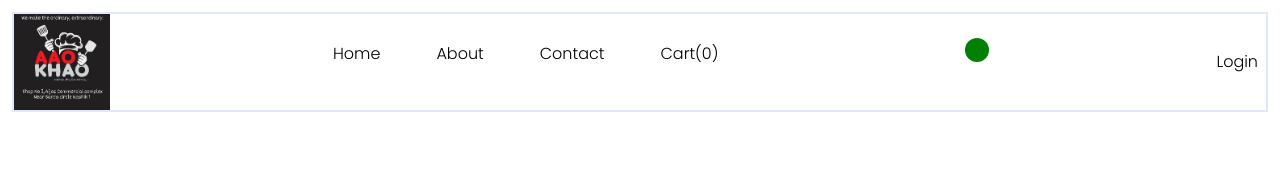
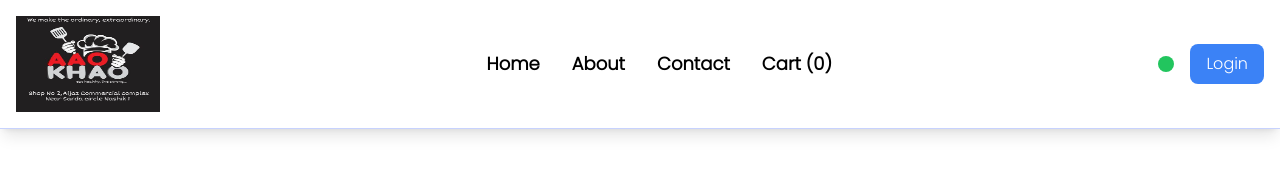
Before and after one commit to harsh-khulbe03/Aao-Khao, a React (Vite) app in the folder frontend/: page /restaurant/1 in a window 1280 px wide. Shown: the top 179 px of the page. Built offline with nearby package versions, Linux system fonts and the light colour scheme; no server answers.

Commit message:
Beautify the Header

```diff
--- a/frontend/src/components/Header.js
+++ b/frontend/src/components/Header.js
@@ -11,7 +11,7 @@ const loggedInUser = () => {
 
 const Title = () => (
   <a href="/">
-    <img data-testid="logo" src={Logo} alt="logo" className="w-24 h-24" />
+    <img data-testid="logo" src={Logo} alt="logo" className="w-36 h-24" />
   </a>
 );
 
@@ -20,55 +20,54 @@ const Header = () => {
   const [isLoggedInUser, setIsLoggedInUser] = useState(false);
 
   const cartItems = useSelector((store) => store.cart.items);
-  console.log(cartItems);
 
   return (
-    <div className="flex justify-between m-3 border-spacing-1 border-2 border-indigo-100">
+    <div className="flex justify-between items-center p-4 border-b border-indigo-200 shadow-lg bg-white">
       <Title />
 
       <div>
-        <ul className="list-none flex">
-          <Link to="/" className="p-7 hover:text-orange-500">
+        <ul className="flex space-x-8 text-lg font-semibold">
+          <Link to="/" className="hover:text-orange-500">
             <li>Home</li>
           </Link>
-
-          <Link to="/about" className="p-7 hover:text-orange-500">
+          <Link to="/about" className="hover:text-orange-500">
             <li>About</li>
           </Link>
-
-          <Link to="/contact" className="p-7 hover:text-orange-500">
+          <Link to="/contact" className="hover:text-orange-500">
             <li>Contact</li>
           </Link>
-          <Link to="/cart" className="p-7 hover:text-orange-500">
-            <li data-testid="cart">Cart({cartItems.length})</li>
+          <Link to="/cart" className="hover:text-orange-500">
+            <li data-testid="cart">Cart ({cartItems.length})</li>
           </Link>
         </ul>
       </div>
 
-      <h1
+      <div className="flex items-center space-x-4">
+        <span
           data-testid="online-status"
-        className="m-6 h-6 w-6 rounded-full"
-        style={
-          isOnline ? { backgroundColor: "green" } : { backgroundColor: "red" }
-        }
-      ></h1>
+          className={`h-4 w-4 rounded-full ${
+            isOnline ? "bg-green-500" : "bg-red-500"
+          }`}
+          title={isOnline ? "Online" : "Offline"}
+        ></span>
 
         {isLoggedInUser ? (
           <button
-          className="m-2 hover:text-orange-500"
+            className="px-4 py-2 bg-orange-500 text-white rounded-lg hover:bg-orange-600 transition duration-200"
             onClick={() => setIsLoggedInUser(false)}
           >
             Logout
           </button>
         ) : (
           <button
-          className="m-2 hover:text-orange-500"
+            className="px-4 py-2 bg-blue-500 text-white rounded-lg hover:bg-blue-600 transition duration-200"
             onClick={() => setIsLoggedInUser(true)}
           >
             Login
           </button>
         )}
       </div>
+    </div>
   );
 };
 
```
Also changed, not shown: frontend/src/components/RestaurantMenu.js (+49 -0 lines), 16 other files (tests, documents, lock files or other folders). Lines whose indentation alone changed are shown as unchanged.
